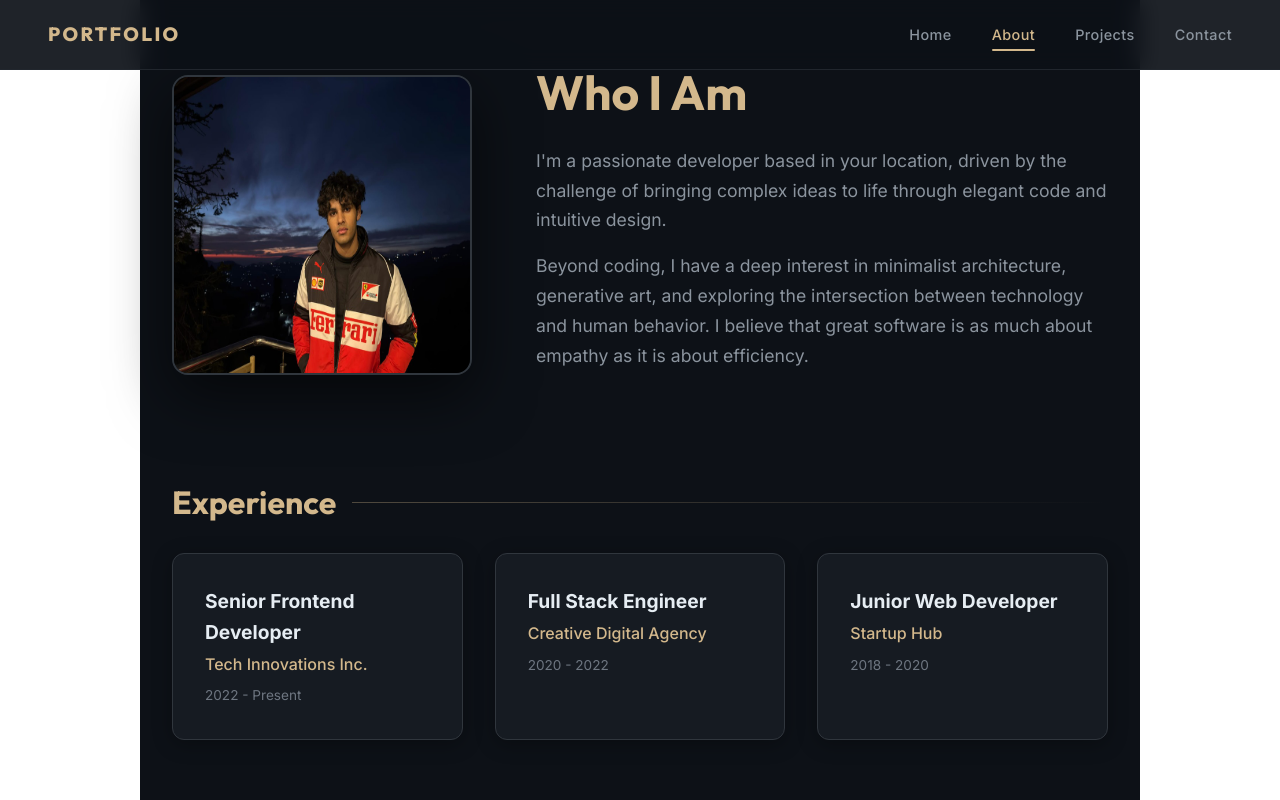
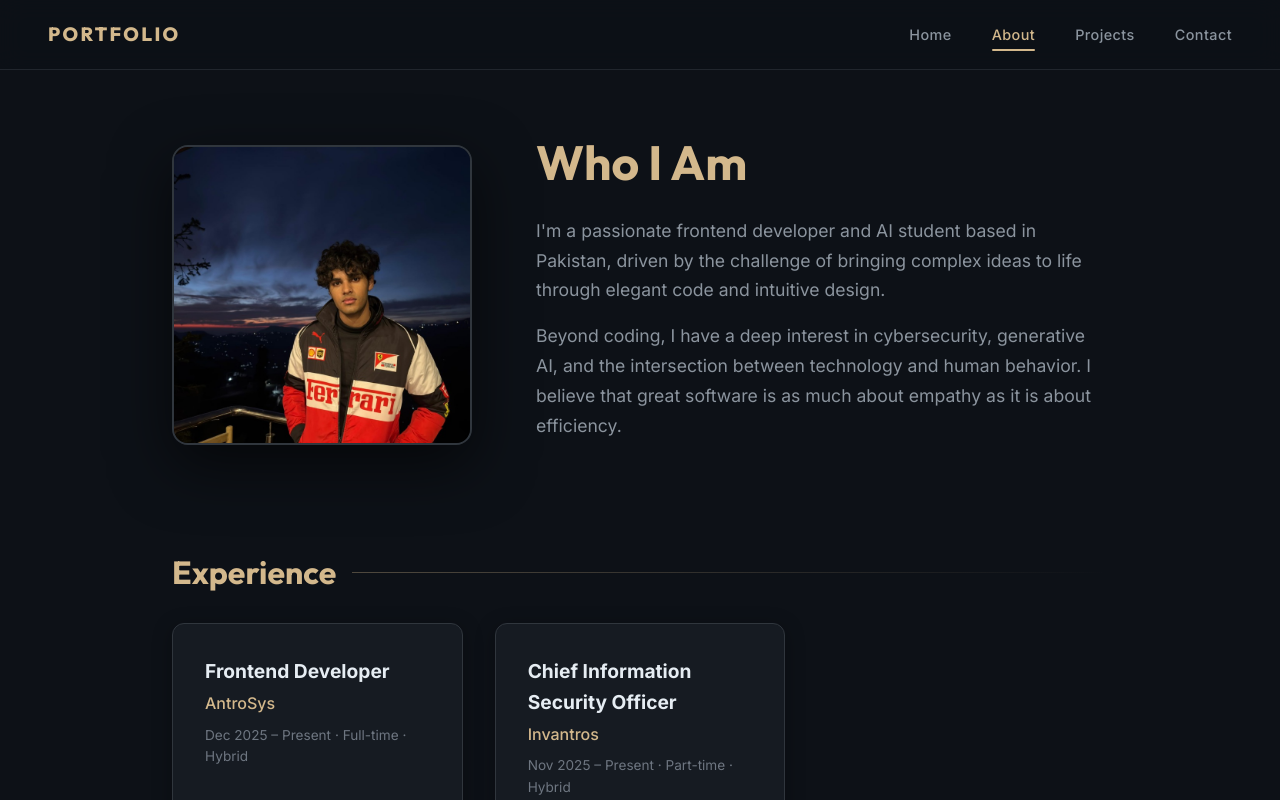
Before and after one commit to Hasnaincoder1/Portfolio, a Next.js app: page /about in a window 1280 px wide. Built offline with nearby package versions, Linux system fonts and the light colour scheme.

Commit message:
Portfolio update - Wed-02-25 04:33

```diff
--- a/src/app/about/page.js
+++ b/src/app/about/page.js
@@ -7,39 +7,35 @@ import styles from "./about.module.css";
 export default function About() {
     const experiences = [
         {
-            role: "Senior Frontend Developer",
-            company: "Tech Innovations Inc.",
-            duration: "2022 - Present",
+            role: "Frontend Developer",
+            company: "AntroSys",
+            duration: "Dec 2025 – Present · Full-time · Hybrid",
         },
         {
-            role: "Full Stack Engineer",
-            company: "Creative Digital Agency",
-            duration: "2020 - 2022",
-        },
-        {
-            role: "Junior Web Developer",
-            company: "Startup Hub",
-            duration: "2018 - 2020",
+            role: "Chief Information Security Officer",
+            company: "Invantros",
+            duration: "Nov 2025 – Present · Part-time · Hybrid",
         },
     ];
 
     const education = [
         {
-            degree: "B.Sc. in Computer Science",
-            school: "Metropolitan University",
-            year: "2018",
+            degree: "B.Sc. in Artificial Intelligence",
+            school: "NASTP Institute of Information Technology",
+            year: "2024 – 2028",
         },
         {
-            degree: "UX Design Certification",
-            school: "Design Academy",
-            year: "2019",
+            degree: "Intermediate, Computer Science",
+            school: "Forman Christian College (A Chartered University)",
+            year: "Sep 2022 – Jul 2024",
         },
     ];
 
+
     const skills = [
         "Next.js", "React", "JavaScript", "Node.js",
-        "Tailwind CSS", "Framer Motion", "UI/UX Design",
-        "PostgreSQL", "Git", "Figma"
+        "Frontend Development", "UI/UX Design",
+        "Information Security", "Figma", "Git", "CSS"
     ];
 
     return (
@@ -53,22 +49,22 @@ export default function About() {
                 <div className={styles.imageWrapper}>
                     <Image
                         src="/profile.jpg"
-                        alt="Professional Portrait"
+                        alt="Hasnain — Professional Portrait"
                         fill
-                        className="object-cover"
+                        style={{ objectFit: "cover", objectPosition: "top center" }}
                     />
                 </div>
                 <div className={styles.whoIAm}>
                     <h1>Who I Am</h1>
                     <p>
-                        I'm a passionate developer based in your location, driven by the challenge
-                        of bringing complex ideas to life through elegant code and intuitive design.
+                        I'm a passionate frontend developer and AI student based in Pakistan,
+                        driven by the challenge of bringing complex ideas to life through
+                        elegant code and intuitive design.
                     </p>
                     <p>
-                        Beyond coding, I have a deep interest in minimalist architecture,
-                        generative art, and exploring the intersection between technology
-                        and human behavior. I believe that great software is as much about
-                        empathy as it is about efficiency.
+                        Beyond coding, I have a deep interest in cybersecurity, generative AI,
+                        and the intersection between technology and human behavior. I believe
+                        that great software is as much about empathy as it is about efficiency.
                     </p>
                 </div>
             </motion.section>
--- a/src/app/globals.css
+++ b/src/app/globals.css
@@ -1,9 +1,9 @@
 :root {
-  --background: #ffffff;
-  --foreground: #171717;
+  --background: #0d1117;
+  --foreground: #e6edf3;
   --primary-accent: #D3B88C;
-  --section-divider: #053C5E;
-  --border-color: #1B512D;
+  --section-divider: #D3B88C;
+  --border-color: #30363d;
   --cta-button: #053C5E;
   --white: #ffffff;
 }
@@ -76,7 +76,7 @@ h6 {
 }
 
 ::-webkit-scrollbar-track {
-  background: #f1f1f1;
+  background: #161b22;
 }
 
 ::-webkit-scrollbar-thumb {
--- a/src/app/layout.js
+++ b/src/app/layout.js
@@ -22,7 +22,7 @@ export const metadata = {
 export default function RootLayout({ children }) {
   return (
     <html lang="en" className={`${inter.variable} ${outfit.variable}`}>
-      <body className="font-sans antialiased text-gray-900 bg-white min-h-screen pt-20">
+      <body style={{ paddingTop: "70px" }}>
         <Navigation />
         <main>{children}</main>
       </body>
```
